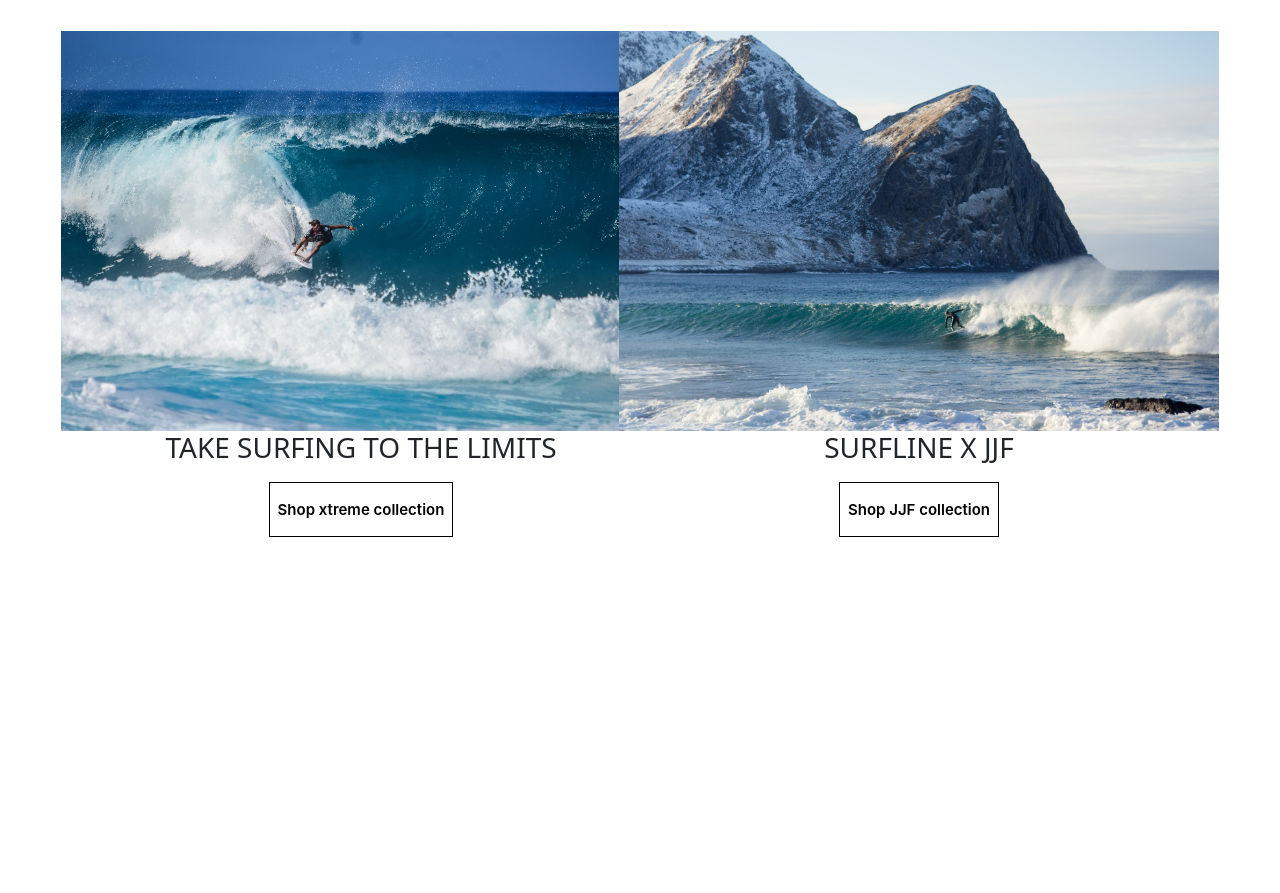
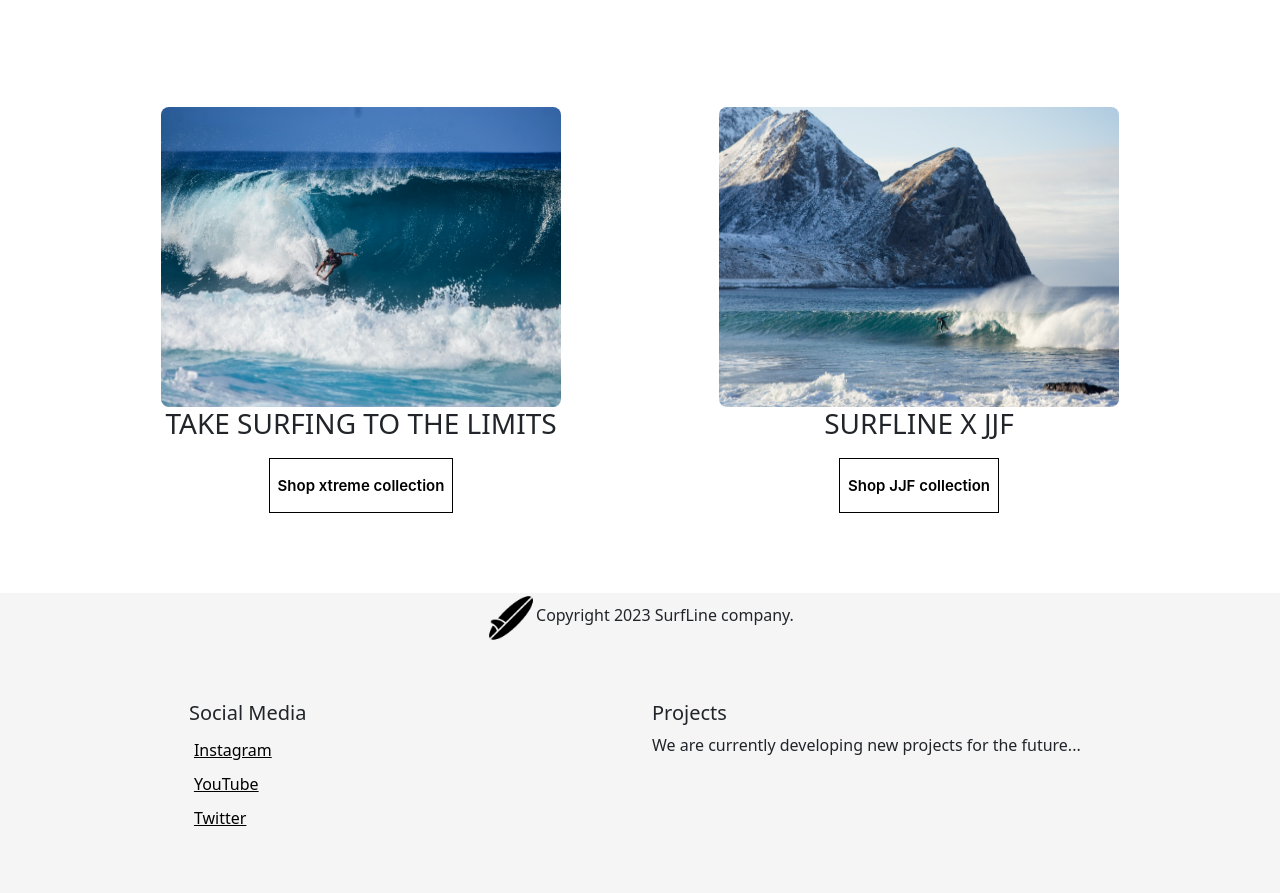
Before and after one commit to agusPatrito/PF-Patrito, a plain HTML site: page index.html in a window 1280 px wide. Shown: the part 942-1835 px from the top of the page. Before the commit the page ends 1509 px from the top, so only its background shows below. Drawn offline with nearby package versions, Linux system fonts and the light colour scheme.

Commit message:
termino el footer

```diff
--- a/index.html
+++ b/index.html
@@ -92,7 +92,22 @@
         </div>
     </main>
     <footer>
-
+        <div class="row">
+            <div class="copyright-text col-12">
+                    <img src="./images/logo.png" alt="">
+                    <p>Copyright 2023 SurfLine company.</p>
+            </div>
+            <div class="social-media col-6">
+                <h5>Social Media</h5>
+                <a href="https://www.instagram.com" target="_blank">Instagram</a>
+                <a href="https://www.Youtube.com" target="_blank">YouTube</a>
+                <a href="https://www.Twitter.com">Twitter</a>
+            </div>
+            <div class="col-6">
+                <h5>Projects</h5>
+                <p>We are currently developing new projects for the future...</p>
+            </div>
+        </div>
     </footer>
 
     <script src="https://cdn.jsdelivr.net/npm/bootstrap@5.3.0-alpha1/dist/js/bootstrap.bundle.min.js" integrity="sha384-w76AqPfDkMBDXo30jS1Sgez6pr3x5MlQ1ZAGC+nuZB+EYdgRZgiwxhTBTkF7CXvN" crossorigin="anonymous"></script>
--- a/style/styles.css
+++ b/style/styles.css
@@ -39,8 +39,9 @@
 }
 
 .featured-card img{
-    height: 400px;
-    width: 550px;
+    height: 300px;
+    width: 400px;
+    border-radius: 8px;
 
 }
 
@@ -57,8 +58,37 @@
 }
 
 
+footer{
+    background-color: whitesmoke;
+    height: 300px;
+    margin-top: 50px;
+    display: flex;
+    justify-content: center;
+}
 
-@media (min-width: 992px){
+footer img{
+    height: 50px;
+    width: 50px;
+}
+
+.copyright-text{
+    display: flex;
+    justify-content: center;
+}
+
+.copyright-text p{
+    margin-top: 10px;
+}
+
+.social-media a{
+    color: black;
+    display: block;
+    padding: 5px;
+}
+
+
+
+@media (min-width: 1400px){
     header{
         background-color: whitesmoke;
         width: 100%;
@@ -94,6 +124,7 @@
     .featured-card img{
         height: 400px;
         width: 600px;
+        border-radius: 8px;
     }
 
     .featured-card{
```
